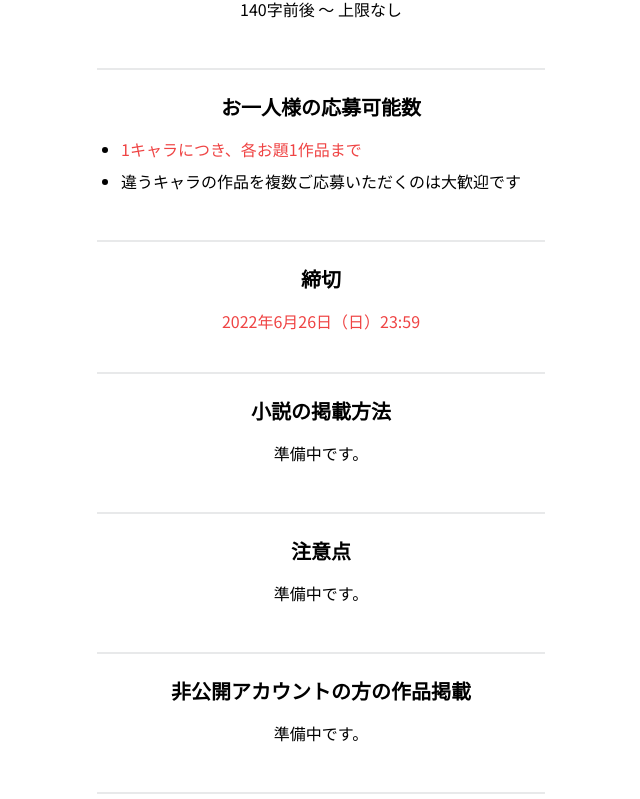
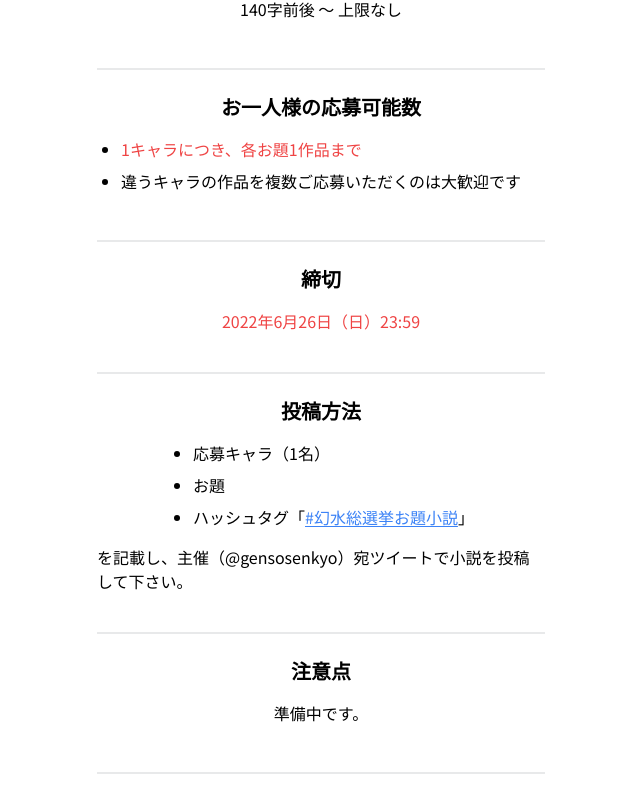
Before and after one commit to true-runes/suikoden-election-2022-frontend, a Next.js app: page /events-in-event/novels-on-themes in a window 1280 px wide. Shown: the part 647-1446 px from the top of the page, without its empty margins (319-959 px from the left). Built offline with nearby package versions, Linux system fonts and the light colour scheme; no server answers; a web font is replaced by a local one.

Commit message:
feat: 🎸 細部修正

```diff
--- a/pages/events-in-event/novels-on-themes.tsx
+++ b/pages/events-in-event/novels-on-themes.tsx
@@ -56,11 +56,11 @@ const NovelsOnThemes: NextPage = () => {
               <div className="divider" />
 
               <h2 className="text-xl font-bold pb-4">お題</h2>
-              <div className="text-base text-left pb-4">
+              <div className="text-base text-left pl-32 pb-4">
                 <ul className="list-none pl-6 pr-2">
-                  <li className="pl-32 pb-2">① 「記念」</li>
-                  <li className="pl-32 pb-2">② 「そういえば」</li>
-                  <li className="pl-32 pb-2">③ フリー（内容自由）</li>
+                  <li className="pb-2">① 「記念」</li>
+                  <li className="pb-2">② 「そういえば」</li>
+                  <li className="pb-2">③ フリー（内容自由）</li>
                 </ul>
               </div>
 
@@ -96,20 +96,27 @@ const NovelsOnThemes: NextPage = () => {
 
               <div className="divider" />
 
-              <h2 className="text-xl font-bold pb-4">小説の掲載方法</h2>
-              <div className="text-base text-center pb-4">
-                <p className="pb-2">準備中です。</p>
-                {/* <div>
-                  ①画像で掲載
-                  文庫ページメーカー、新書ページメーカーなどに本文を流し込んで画像にして下さい。
-                  （リンク参照） https://sscard.monokakitools.net/index.html
-                  ②外部リンクを掲載
-                  pixiv、Privatter（ぷらいべったー）などに小説を投稿し、ツイートにURLを載せて下さい。
-                  ※作品の公開範囲は「全体公開」でお願いします。
-                  （ぷらいべったーは「ログイン限定公開」でも可）
-                  ③ツイートに直接書く
-                  リプライ（返信）やスレッドでツイートを繋げて書いて下さい。
-                </div> */}
+              <h3 className="text-xl font-bold pb-4">投稿方法</h3>
+              <div className="text-base text-left pb-4">
+                <div className="pb-2">
+                  <ul className="list-disc pl-24 pr-2">
+                    <li className="pb-2">応募キャラ（1名）</li>
+                    <li className="pb-2">お題</li>
+                    <li className="pb-2">
+                      ハッシュタグ「
+                      <a
+                        href="https://twitter.com/search?q=%23%E5%B9%BB%E6%B0%B4%E7%B7%8F%E9%81%B8%E6%8C%99%E3%81%8A%E9%A1%8C%E5%B0%8F%E8%AA%AC&src=typed_query&f=live"
+                        target="_blank"
+                        rel="noreferrer"
+                        className="underline underline-offset-2 text-blue-500 hover:text-blue-900"
+                      >
+                        #幻水総選挙お題小説
+                      </a>
+                      」
+                    </li>
+                  </ul>
+                </div>
+                を記載し、主催（@gensosenkyo）宛ツイートで小説を投稿して下さい。
               </div>
 
               <div className="divider" />
```
